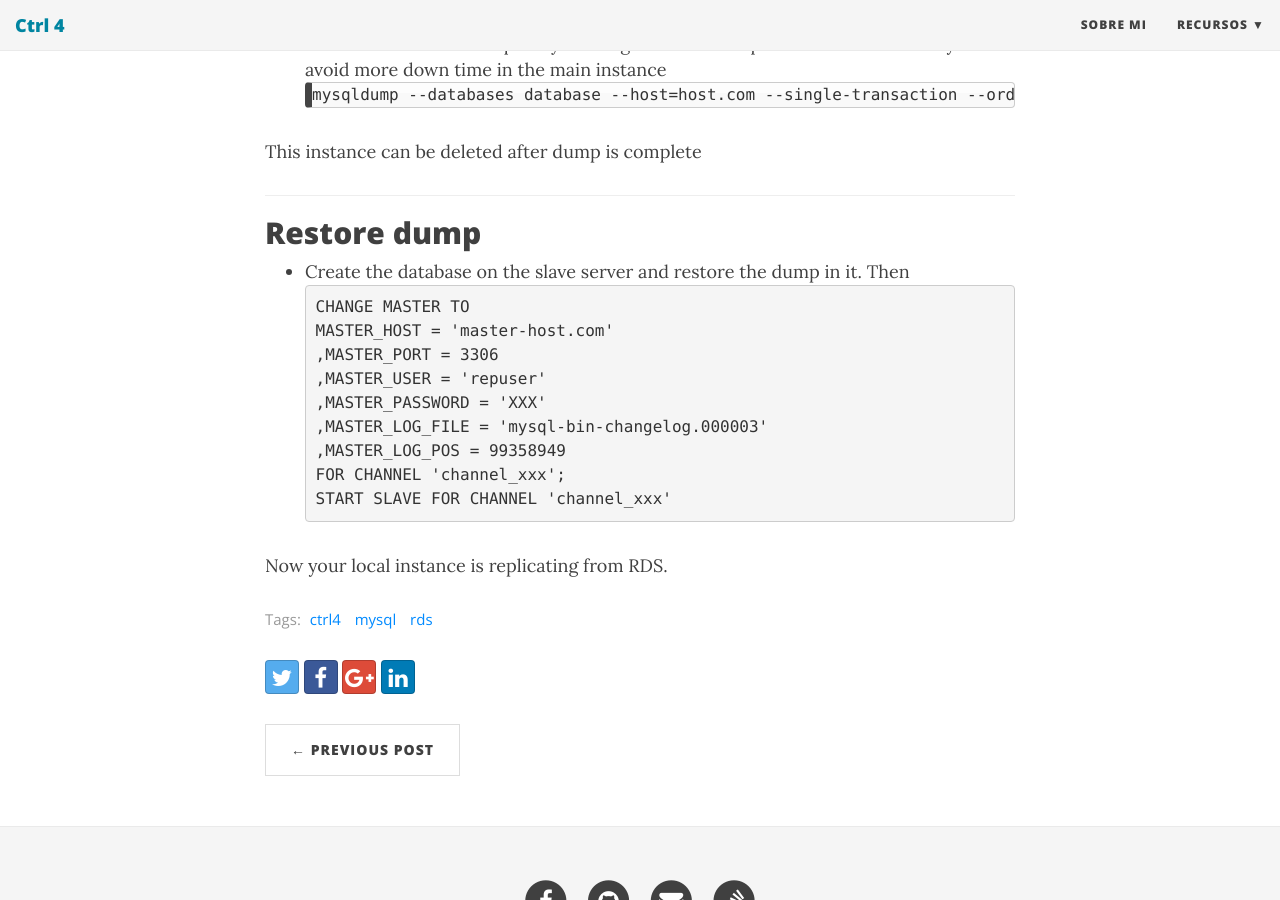
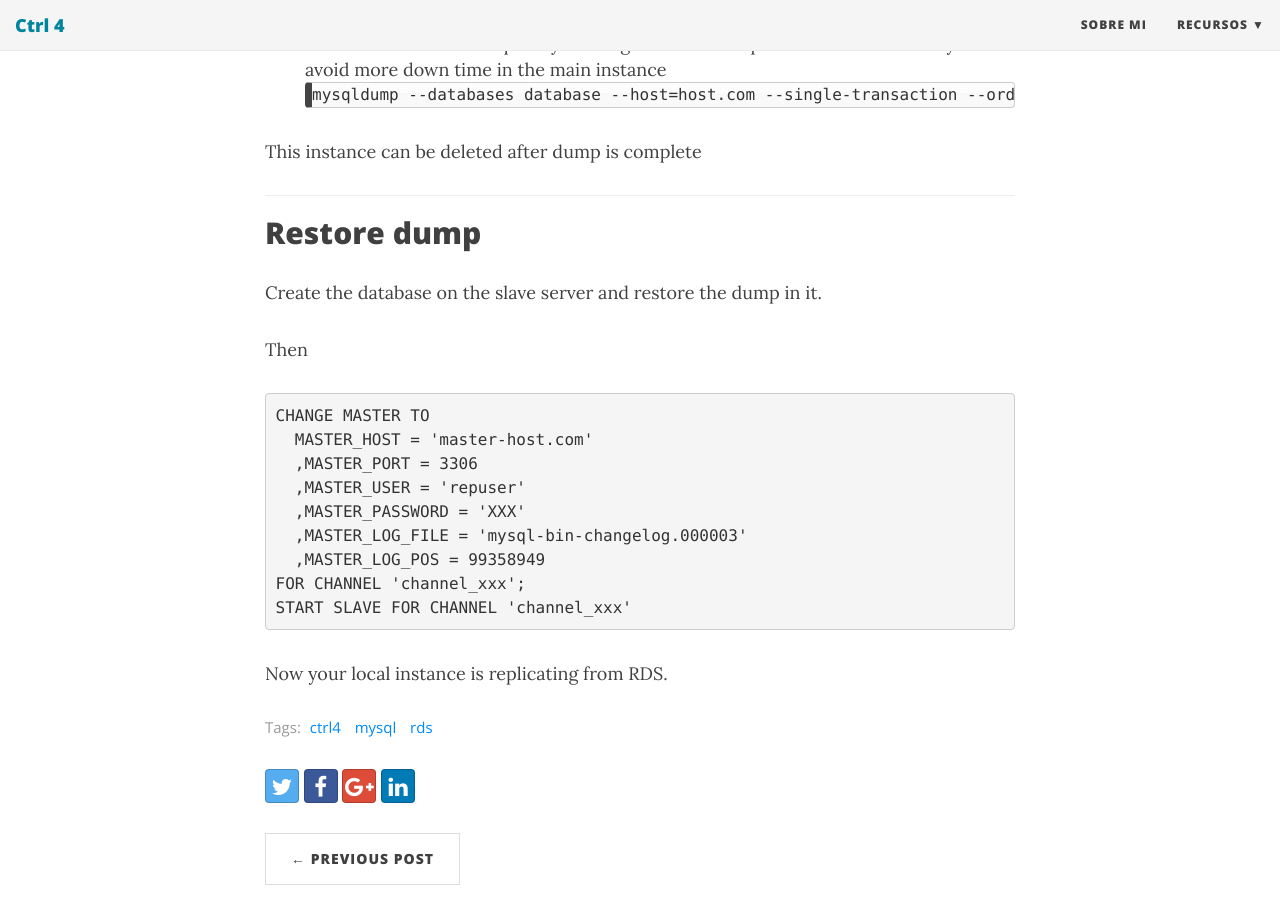
Before and after one commit to Ctrl4/ctrl4.github.io, a Jekyll site: the page built from _posts/2019-11-29-How-to-replicate-from-RDS-to-local.md, in a window 1280 px wide and 900 px high, scrolled down 1159 px. Built offline with Jekyll 4.4.1, drawn with Linux system fonts in a browser that asks for light colours; nearby versions of some CDN libraries; comment, search, counter and statistics services are not loaded.

````diff
--- a/_posts/2019-11-29-How-to-replicate-from-RDS-to-local.md
+++ b/_posts/2019-11-29-How-to-replicate-from-RDS-to-local.md
@@ -39,7 +39,8 @@ This instance can be deleted after dump is complete
 
 ---
 ## Restore dump
-* Create the database on the slave server and restore the dump in it.
+Create the database on the slave server and restore the dump in it.
+
 Then
 ```mysql
 CHANGE MASTER TO
````
